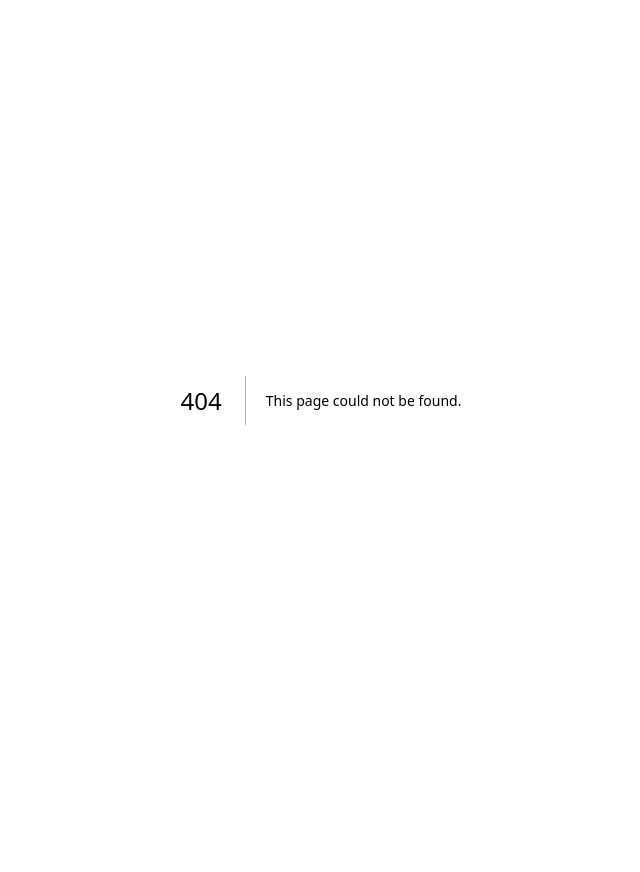
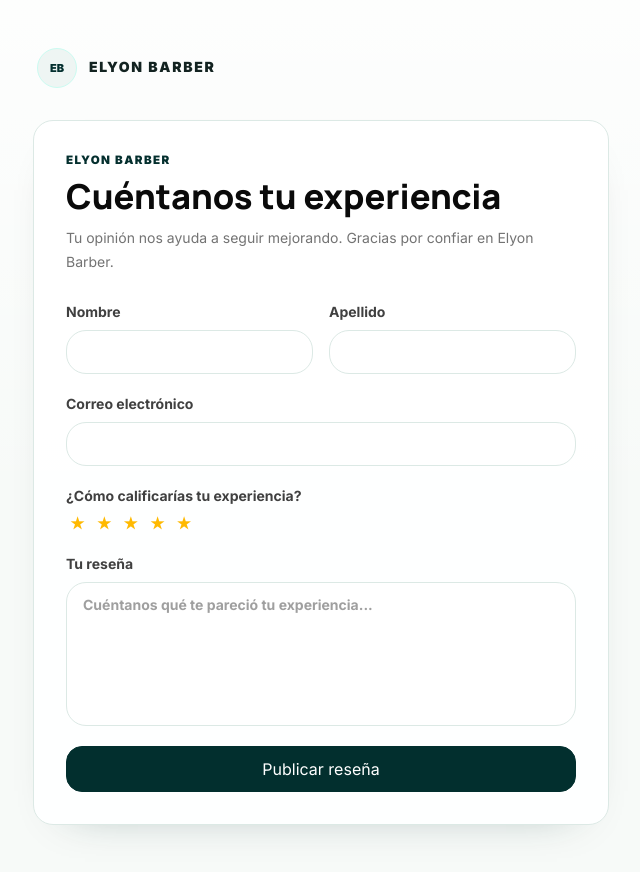
Before and after one commit to OliverDev7/barberElyon, a Next.js app: page /resena in a window 1280 px wide. Before the commit this address had no page. Shown: the whole page, without its empty margins (319-959 px from the left). Before the commit the page ends 800 px from the top, so only its background shows below. Built offline with nearby package versions, Linux system fonts and the light colour scheme.

Commit message:
feat: add dedicated customer review page

```diff
--- /dev/null
+++ b/src/app/resena/page.tsx
@@ -0,0 +1,66 @@
+"use client";
+
+import Link from "next/link";
+import { useState } from "react";
+import { BrandMark, Button, Panel } from "@/components/ui";
+
+function Stars({ value, onChange }: { value: number; onChange: (value: number) => void }) {
+  return <div className="flex items-center gap-1" aria-label={`${value} de 5 estrellas`}>{[1, 2, 3, 4, 5].map((star) => <button key={star} type="button" onClick={() => onChange(star)} aria-label={`${star} estrella${star === 1 ? "" : "s"}`} className={`focus-ring rounded-md px-1 text-3xl leading-none transition ${star <= value ? "text-amber-400" : "text-neutral-300 hover:text-amber-300"}`}>★</button>)}</div>;
+}
+
+export default function ReviewPage() {
+  const [form, setForm] = useState({ firstName: "", lastName: "", email: "", rating: 5, reviewText: "" });
+  const [saving, setSaving] = useState(false);
+  const [error, setError] = useState("");
+  const [success, setSuccess] = useState(false);
+
+  async function submit(event: React.FormEvent<HTMLFormElement>) {
+    event.preventDefault();
+    setError("");
+    if (form.firstName.trim().length < 2 || form.lastName.trim().length < 2) return setError("Ingresa tu nombre y apellido.");
+    if (!/^[^\s@]+@[^\s@]+\.[^\s@]+$/.test(form.email.trim())) return setError("Ingresa un correo válido.");
+    if (form.reviewText.trim().length < 10) return setError("Escribe una reseña de al menos 10 caracteres.");
+
+    setSaving(true);
+    try {
+      const response = await fetch("/api/public/reviews", {
+        method: "POST",
+        headers: { "Content-Type": "application/json" },
+        body: JSON.stringify({ fullName: `${form.firstName.trim()} ${form.lastName.trim()}`, email: form.email.trim(), rating: form.rating, reviewText: form.reviewText.trim() }),
+      });
+      const data = await response.json();
+      if (!response.ok) throw new Error(data.error ?? "No se pudo guardar la reseña.");
+      setSuccess(true);
+    } catch (err) {
+      setError(err instanceof Error ? err.message : "No se pudo guardar la reseña.");
+    } finally {
+      setSaving(false);
+    }
+  }
+
+  return (
+    <main className="app-shell min-h-screen px-4 py-8 sm:px-6 sm:py-12">
+      <section className="mx-auto w-full max-w-xl">
+        <div className="px-1"><BrandMark /></div>
+        <Panel className="mt-8 p-5 sm:p-8">
+          {!success ? <>
+            <p className="eyebrow">Elyon Barber</p>
+            <h1 className="section-title mt-2 text-[clamp(1.9rem,1.5rem+1.4vw,2.7rem)]">Cuéntanos tu experiencia</h1>
+            <p className="mt-3 text-sm leading-6 text-neutral-500">Tu opinión nos ayuda a seguir mejorando. Gracias por confiar en Elyon Barber.</p>
+            <form className="mt-7 grid gap-5" onSubmit={submit}>
+              <div className="grid gap-4 sm:grid-cols-2">
+                <label className="grid gap-2 text-sm font-bold text-neutral-700">Nombre<input className="focus-ring min-h-11 rounded-xl border border-[#dce9e5] bg-white px-4" value={form.firstName} onChange={(e) => setForm({ ...form, firstName: e.target.value })} autoComplete="given-name" required /></label>
+                <label className="grid gap-2 text-sm font-bold text-neutral-700">Apellido<input className="focus-ring min-h-11 rounded-xl border border-[#dce9e5] bg-white px-4" value={form.lastName} onChange={(e) => setForm({ ...form, lastName: e.target.value })} autoComplete="family-name" required /></label>
+              </div>
+              <label className="grid gap-2 text-sm font-bold text-neutral-700">Correo electrónico<input className="focus-ring min-h-11 rounded-xl border border-[#dce9e5] bg-white px-4" type="email" value={form.email} onChange={(e) => setForm({ ...form, email: e.target.value })} autoComplete="email" required /></label>
+              <div className="grid gap-2 text-sm font-bold text-neutral-700">¿Cómo calificarías tu experiencia?<Stars value={form.rating} onChange={(rating) => setForm({ ...form, rating })} /></div>
+              <label className="grid gap-2 text-sm font-bold text-neutral-700">Tu reseña<textarea className="focus-ring min-h-36 resize-none rounded-xl border border-[#dce9e5] bg-white px-4 py-3" value={form.reviewText} onChange={(e) => setForm({ ...form, reviewText: e.target.value })} placeholder="Cuéntanos qué te pareció tu experiencia..." required /></label>
+              {error && <p role="alert" className="rounded-xl border border-red-100 bg-red-50 px-4 py-3 text-sm font-bold text-red-700">{error}</p>}
+              <Button type="submit" disabled={saving}>{saving ? "Enviando reseña…" : "Publicar reseña"}</Button>
+            </form>
+          </> : <div className="py-8 text-center sm:py-12"><div className="mx-auto grid h-14 w-14 place-items-center rounded-full bg-teal-50 text-2xl text-teal-950">✓</div><h1 className="section-title mt-5">¡Gracias por tu reseña!</h1><p className="mx-auto mt-3 max-w-md text-sm leading-6 text-neutral-500">Tu experiencia fue recibida correctamente. Gracias por apoyar a Elyon Barber.</p><Link href="/reservar/elyon-barber" className="mt-7 inline-flex min-h-11 items-center justify-center rounded-xl bg-teal-950 px-5 text-sm font-black text-white">Volver a reservas</Link></div>}
+        </Panel>
+      </section>
+    </main>
+  );
+}
```
